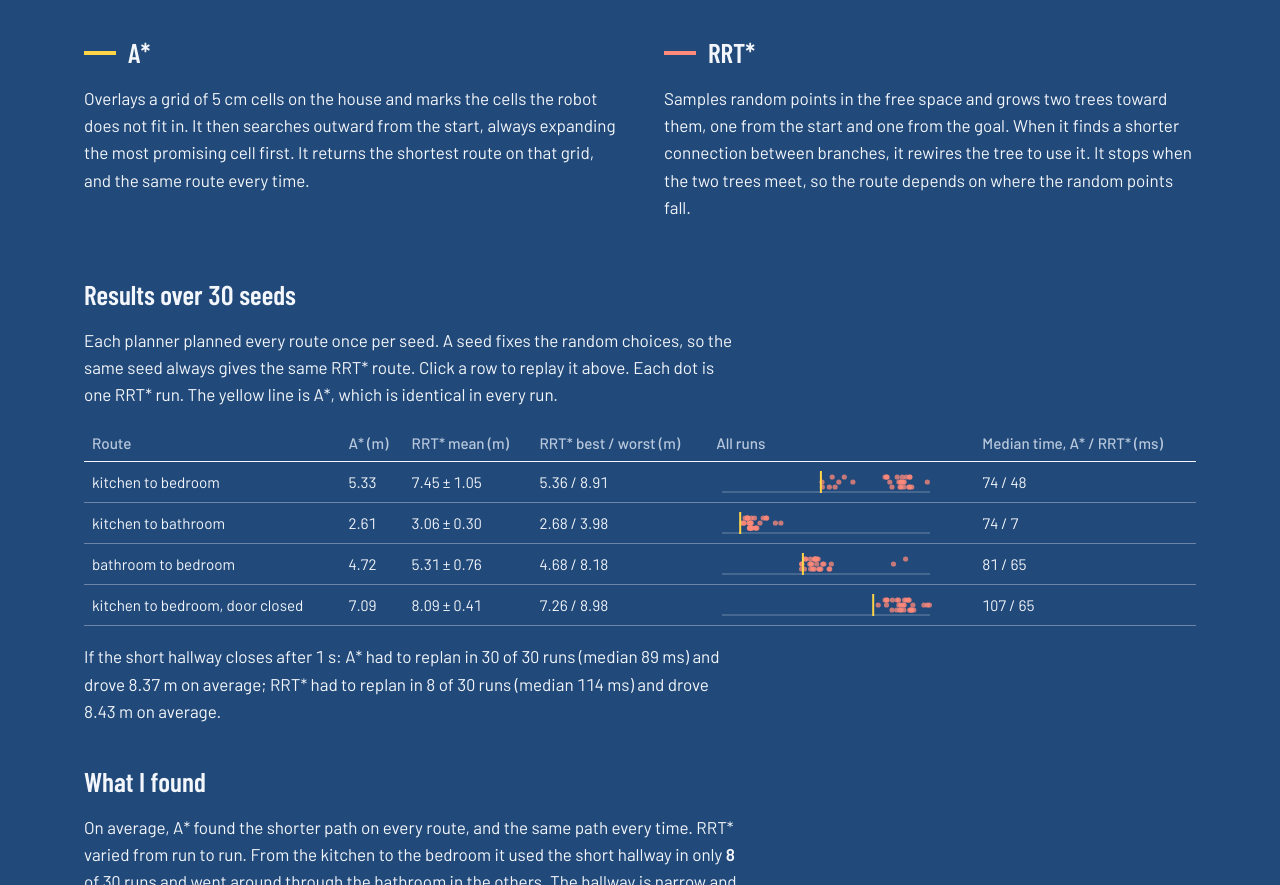
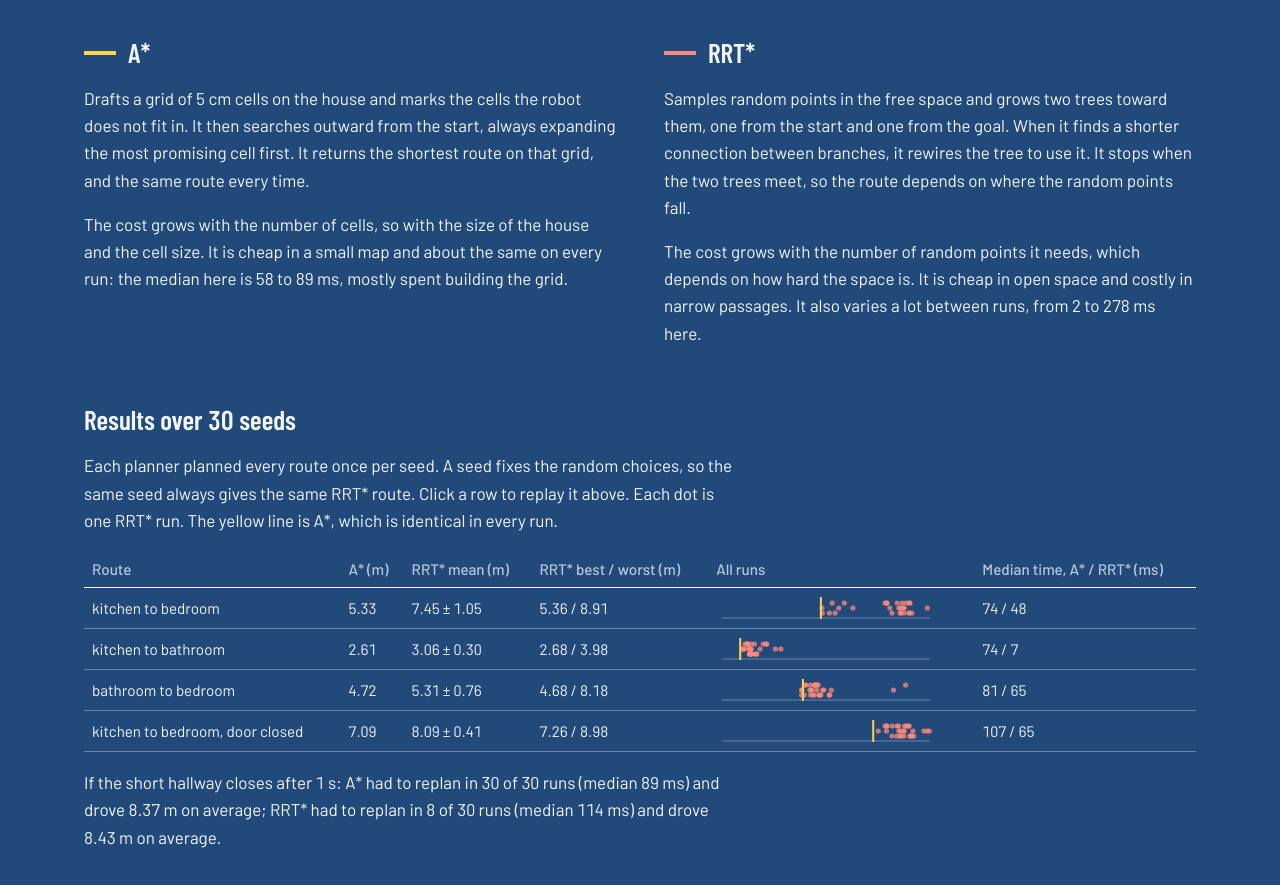
Before and after one commit to RafaCMur/navbench, a plain HTML site: page web/replay.html in a window 1280 px wide. Shown: the part 1038-1923 px from the top of the page. Drawn offline with nearby package versions, Linux system fonts and the light colour scheme.

Commit message:
replay: say what each planner costs

```diff
--- a/web/replay.html
+++ b/web/replay.html
@@ -75,11 +75,13 @@
   <section class="how">
     <div>
       <h2><span class="swatch astar"></span>A*</h2>
-      <p>Overlays a grid of 5 cm cells on the house and marks the cells the robot does not fit in. It then searches outward from the start, always expanding the most promising cell first. It returns the shortest route on that grid, and the same route every time.</p>
+      <p>Drafts a grid of 5 cm cells on the house and marks the cells the robot does not fit in. It then searches outward from the start, always expanding the most promising cell first. It returns the shortest route on that grid, and the same route every time.</p>
+      <p>The cost grows with the number of cells, so with the size of the house and the cell size. It is cheap in a small map and about the same on every run: the median here is 58 to 89 ms, mostly spent building the grid.</p>
     </div>
     <div>
       <h2><span class="swatch rrt"></span>RRT*</h2>
       <p>Samples random points in the free space and grows two trees toward them, one from the start and one from the goal. When it finds a shorter connection between branches, it rewires the tree to use it. It stops when the two trees meet, so the route depends on where the random points fall.</p>
+      <p>The cost grows with the number of random points it needs, which depends on how hard the space is. It is cheap in open space and costly in narrow passages. It also varies a lot between runs, from 2 to 278 ms here.</p>
     </div>
   </section>
 
```
